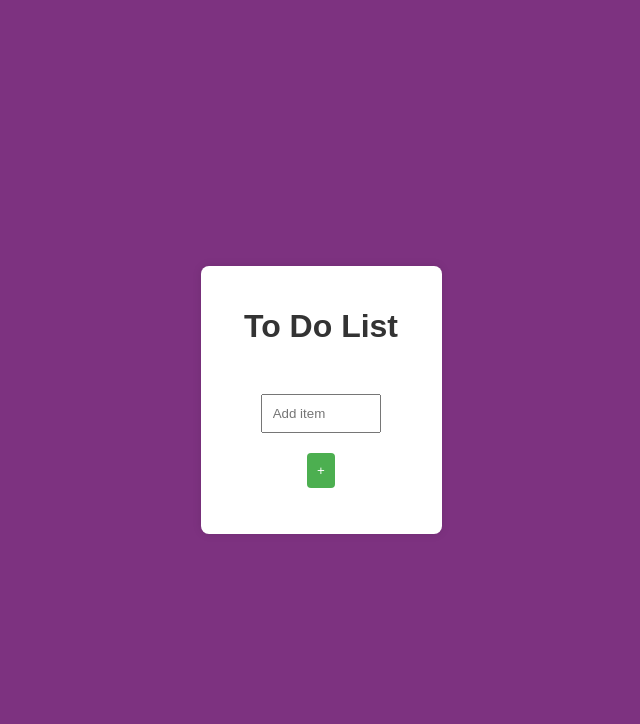
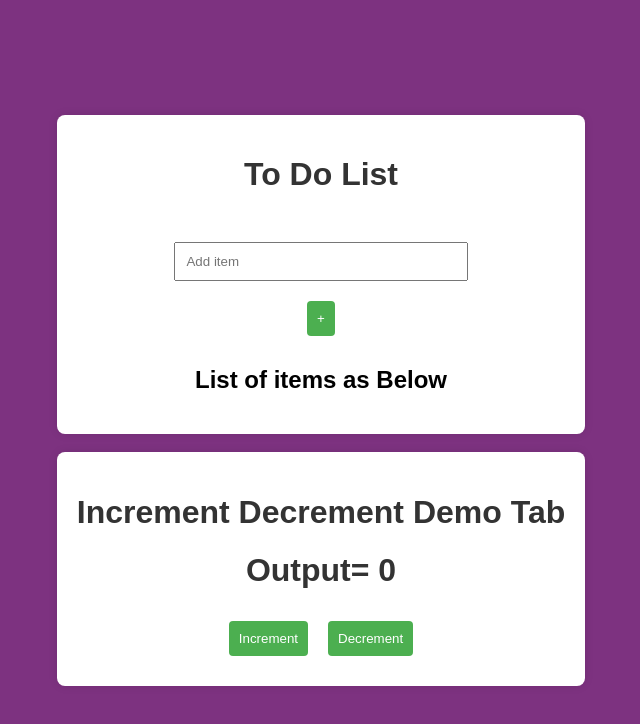
Before and after one commit to hrushikeshpthube/ToDoList, a React (Create React App) app in the folder todolist/: page / in a window 1280 px wide. Shown: the top 724 px of the page, without its empty margins (319-959 px from the left). Built offline with nearby package versions, Linux system fonts and the light colour scheme.

Commit message:
adding Increment_decre and some minor updates

```diff
--- a/todolist/src/App.js
+++ b/todolist/src/App.js
@@ -49,6 +49,7 @@ const APP = () => {
         <h1 >To Do List</h1><br></br>
         <input type="text" placeholder="Add item" value={inputitem} onChange={InputEvent} /><br></br>
         <button onClick={AddItem} >+</button>
+        <h2>List of items as Below</h2>
         <ol>
           {ItemArray.map((item, index) => {
 
--- /dev/null
+++ b/todolist/src/IncToDO.jsx
@@ -0,0 +1,32 @@
+import React, { useState } from "react";
+const IncToDO = () => {
+
+    const [num, setNum] = useState(0)
+    const IncreNum = () => {
+        return (
+            setNum((num) => { return num + 1 })
+        )
+    }
+    const DecreNum = () => {
+
+        if (num == 0) {
+
+            alert("Cannot decrement below 0")
+        }
+        else {
+
+            return (setNum((num) => { return num - 1 }))
+        }
+
+    }
+    return (
+        <div className="main-Div">
+            <h1>Increment Decrement Demo Tab </h1>
+            <h1 >Output= {num}</h1>
+            <button onClick={IncreNum}>Increment</button>
+            <button onClick={DecreNum}>Decrement</button>
+
+        </div>
+    )
+}
+export default IncToDO;
--- a/todolist/src/index.js
+++ b/todolist/src/index.js
@@ -1,13 +1,25 @@
 import React from 'react';
-import ReactDOM from 'react-dom/client';
+import ReactDOM from 'react-dom';
 import './index.css';
 import App from './App';
 import reportWebVitals from './reportWebVitals';
+import IncToDO from './IncToDO';
+import APP from './App';
 
+// ReactDOM.render(
+//   <>
+//     <IncToDO />
+//     <hr></hr>
+//     <APP />
+//   </>
+//   , document.getElementById("root")
+// )
 const root = ReactDOM.createRoot(document.getElementById('root'));
 root.render(
   <React.StrictMode>
     <App />
+    <br></br>
+    <IncToDO />
   </React.StrictMode>
 );
 
```
